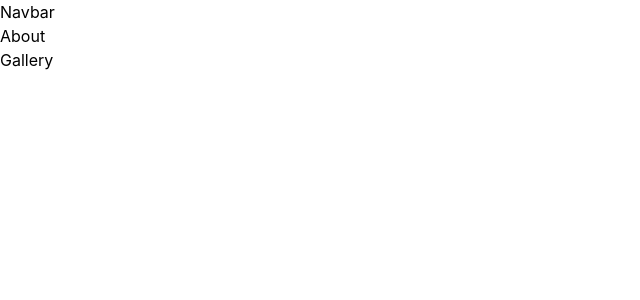
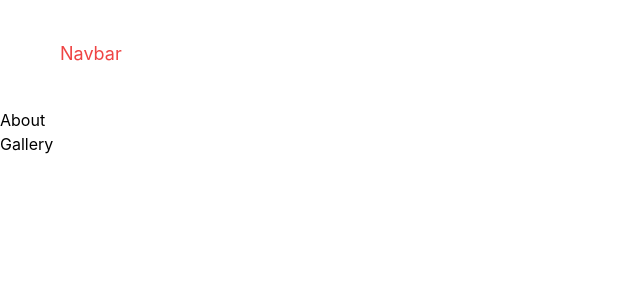
Before and after one commit to MaaX59/kenneth, a React (Create React App) app: page / in a window 1280 px wide. Shown: the top 300 px of the page, without its empty margins (0-640 px from the left). Built offline with nearby package versions, Linux system fonts and the light colour scheme.

Commit message:
small changes

```diff
--- a/src/PageSegments/Navbar/Navbar.jsx
+++ b/src/PageSegments/Navbar/Navbar.jsx
@@ -1,9 +1,7 @@
-import React from 'react'
+import React from "react";
 
 const Navbar = () => {
-  return (
-    <div class="mx-5">Navbar</div>
-  )
-}
+  return <div class="mx-5 text-red-500 p-10 text-lg ">Navbar</div>;
+};
 
-export default Navbar
+export default Navbar;
--- a/tailwind.config.js
+++ b/tailwind.config.js
@@ -1,6 +1,8 @@
 /** @type {import('tailwindcss').Config} */
 module.exports = {
-  content: ["./src/**/*.{html,js}"],
+  content: [
+    "./src/**/*.{js,jsx,ts,tsx}",
+  ],
   theme: {
     extend: {},
   },
```
